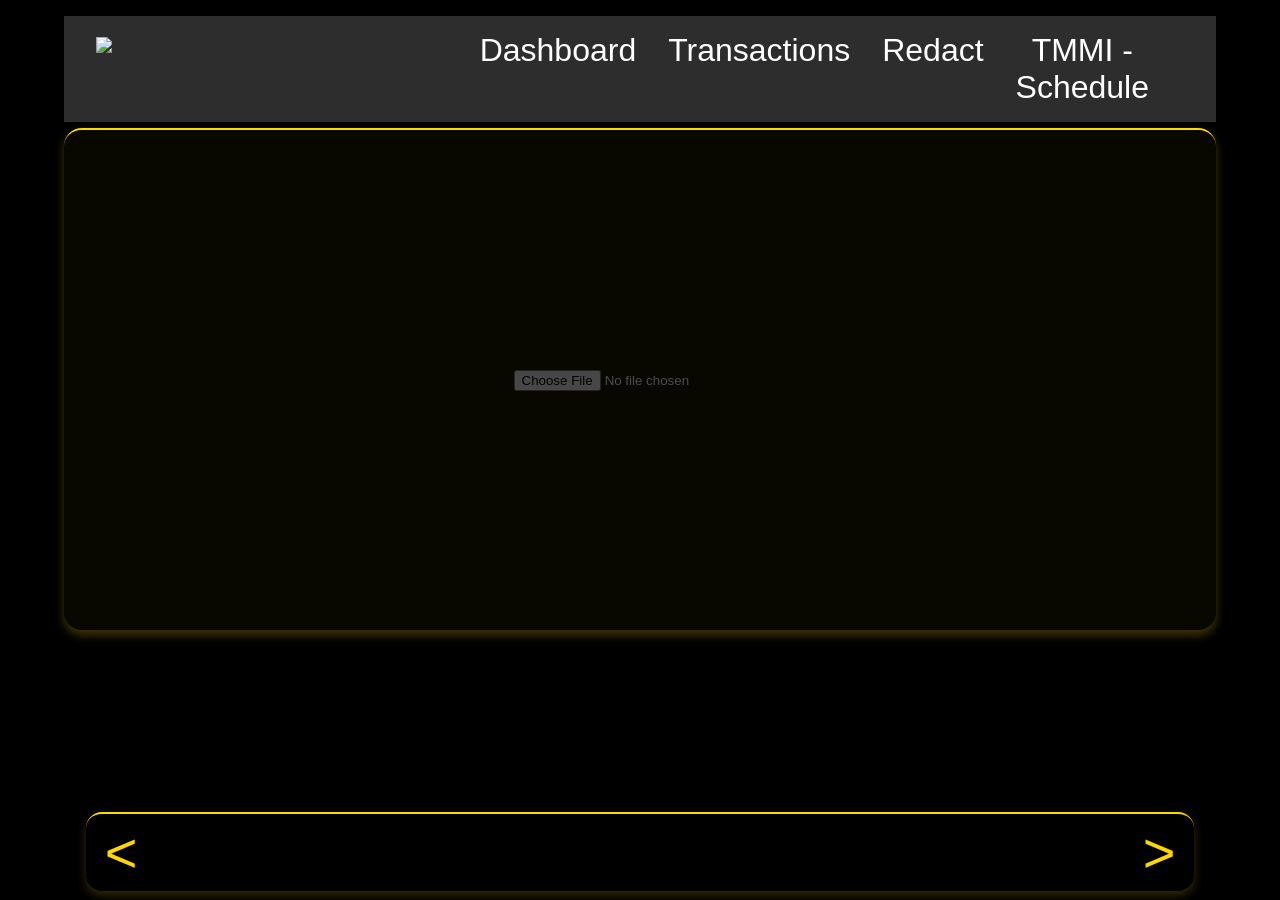
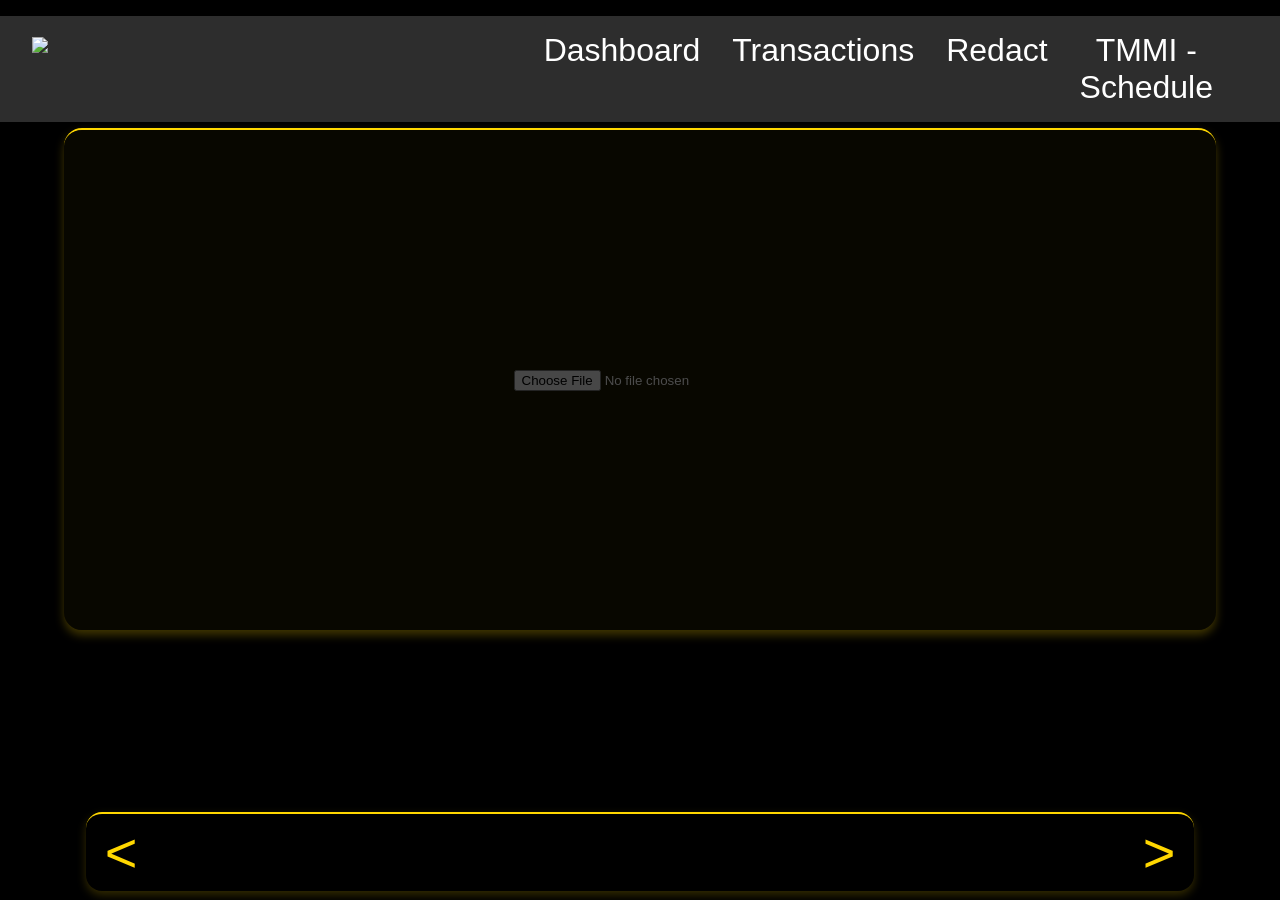

Update style.css

--- a/VaultView/style.css
+++ b/VaultView/style.css
@@ -49,7 +49,7 @@ h3 {
     position: fixed;
     z-index: 100;
     /* Ensure navbar stays on top */
-    width: 90%;
+    width: 100%;
     /* Ensure navbar takes full width */
     box-sizing: border-box;
     /* Include padding and border in the element's total width and height */
@@ -67,7 +67,7 @@ h3 {
     /*  Ensure the logo is displayed in a row  */
     align-items: right;
     /*  Vertically center the image and text */
-    width: 100%;
+    width: 90%;
     /* Reduced padding */
     z-index: 100;
     box-sizing: border-box;
@@ -116,7 +116,7 @@ h3 {
 
 /* Sidebar */
 .sidebar {
-    margin-top: 6rem;
+    margin-top: 6.5rem;
     background-color: #000;
     width: 100px;
     position: fixed;
